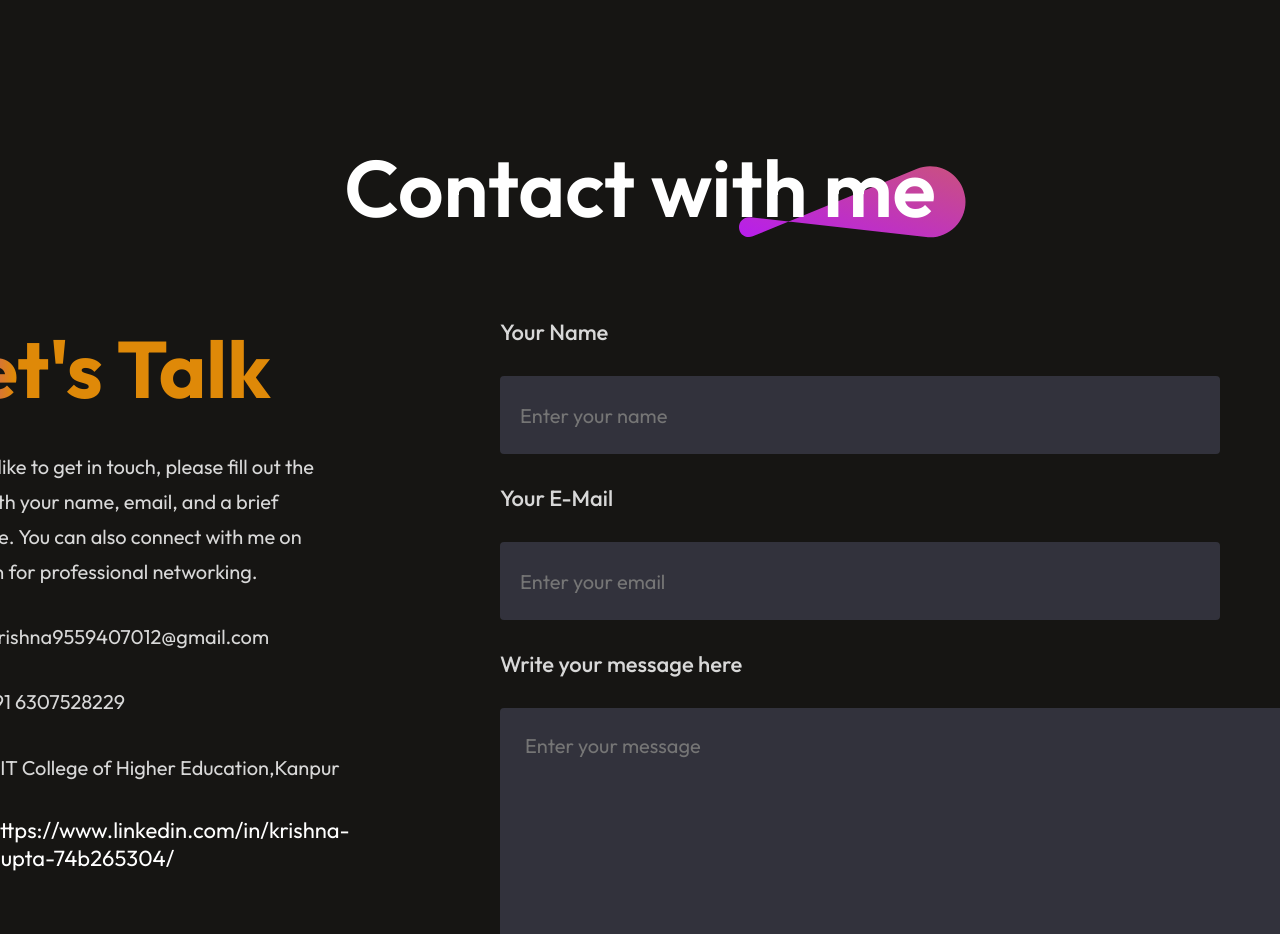
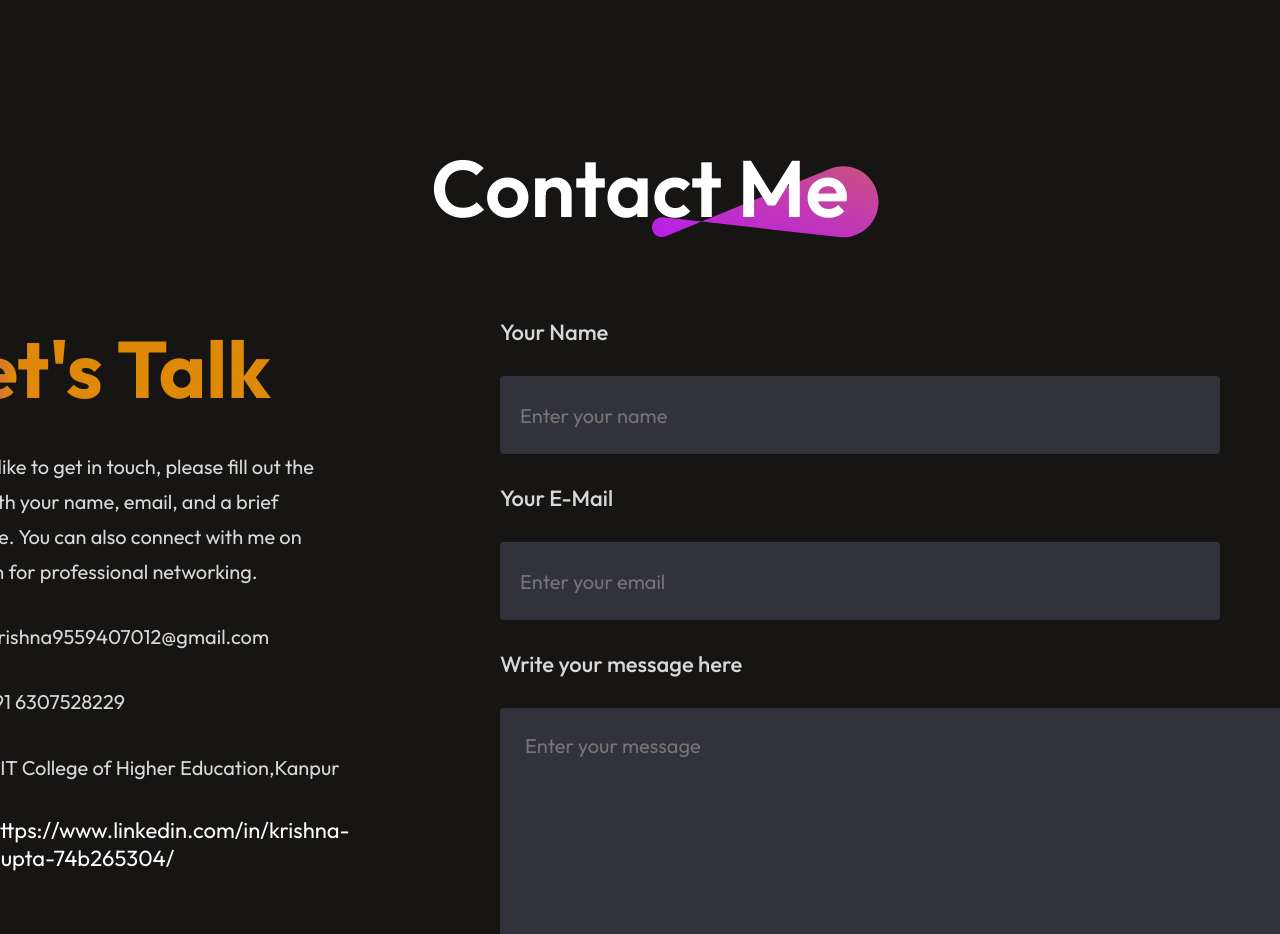
Before and after one commit to krishna7888/Portfolio_React, a React (Vite) app: page / in a window 1280 px wide. Shown: the part 6220-7154 px from the top of the page. Built offline with nearby package versions, Linux system fonts and the light colour scheme.

Commit message:
Your commit message describing the changes

```diff
--- a/src/components/Contact/Contact.jsx
+++ b/src/components/Contact/Contact.jsx
@@ -33,7 +33,7 @@ const onSubmit = async (event) => {
   return (
     <div id='contact' className='contact'>
         <div className="contact-title">
-            <h1>Contact with me</h1>
+            <h1>Contact Me</h1>
             <img src={theme_pattern} alt="" />
         </div>
       <div className="contact-section">
```
